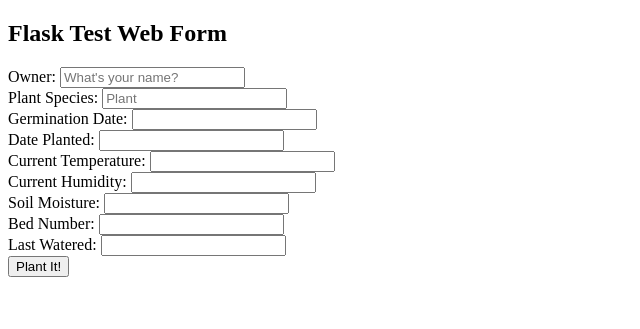
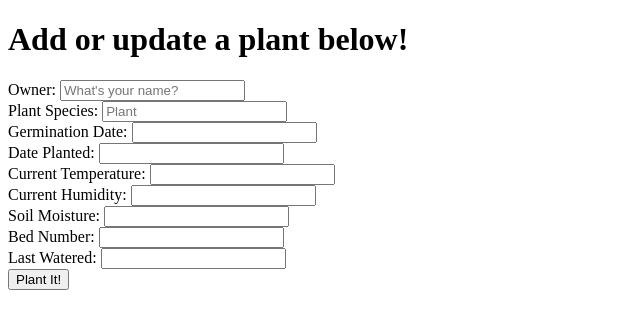
Before and after one commit to Greenhouse-Project/greenhouseTest, a Flask app: page /form in a window 1280 px wide. Shown: the top 329 px of the page, without its empty margins (0-640 px from the left). Run offline with Flask 2, Linux system fonts and the light colour scheme.

Commit message:
added body html structure

```diff
--- a/templates/testing.html
+++ b/templates/testing.html
@@ -7,8 +7,10 @@
     <script type="text/javascript" src="../static/bedloader.js"></script>
 </head>
 
+
+<body>
     <div class="container">
-    <h2>Flask Test Web Form</h2>
+        <h1>Add or update a plant below!</h1>
         <form action="" method="post" role="form">
             <!-- { { form.csrf }} -->
             <div class="form-group">
@@ -24,7 +26,7 @@
                 <label for="date_planted">Date Planted:</label>
                 <input type="text" class="form-control" id="date_planted" name="date_planted" placeholder="">
                 <br>
-            <label for="temp">Current Temperature:</labshel>
+                <label for="temp">Current Temperature:</label>
                     <input type="text" class="form-control" id="temp" name="temp" placeholder="">
                     <br>
                     <label for="humidity">Current Humidity:</label>
@@ -43,3 +45,6 @@
             <button type="submit" class="btn btn-success">Plant It!</button>
         </form>
     </div>
+</body>
+
+</html>
```
Lines whose indentation alone changed are shown as unchanged.
